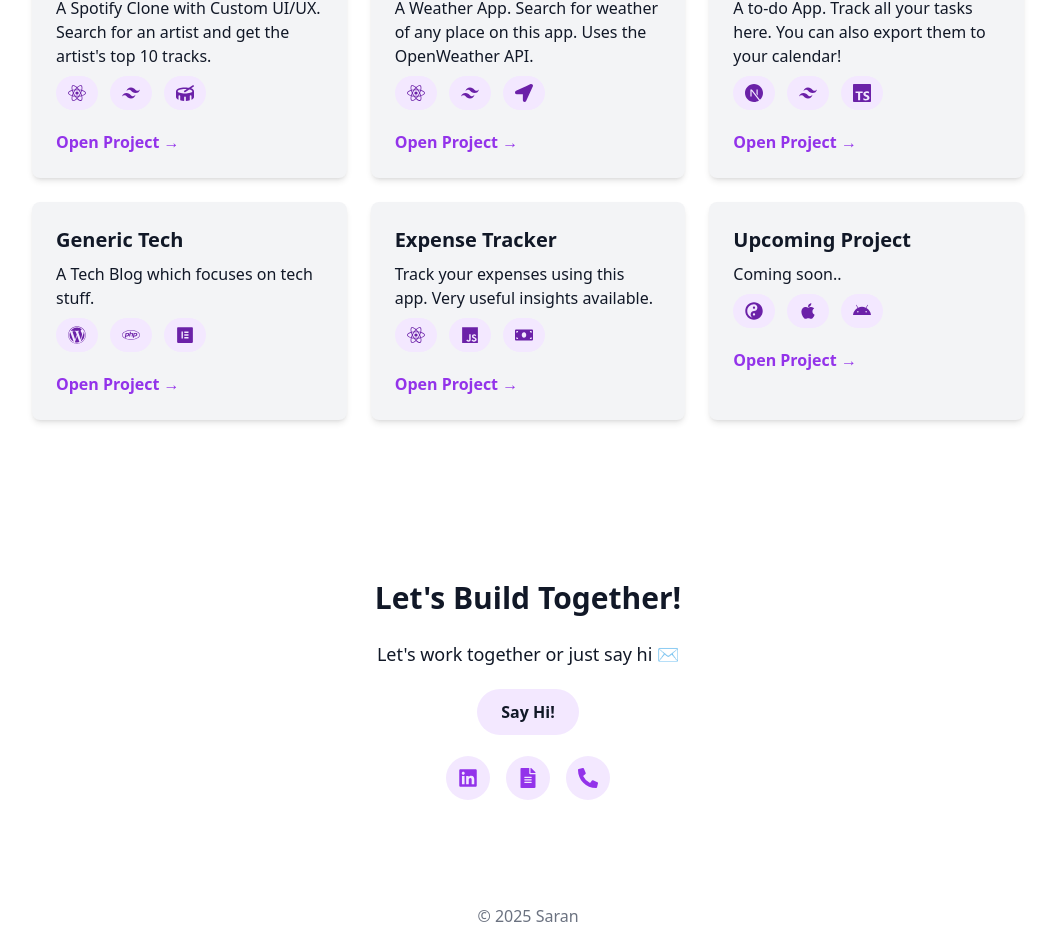
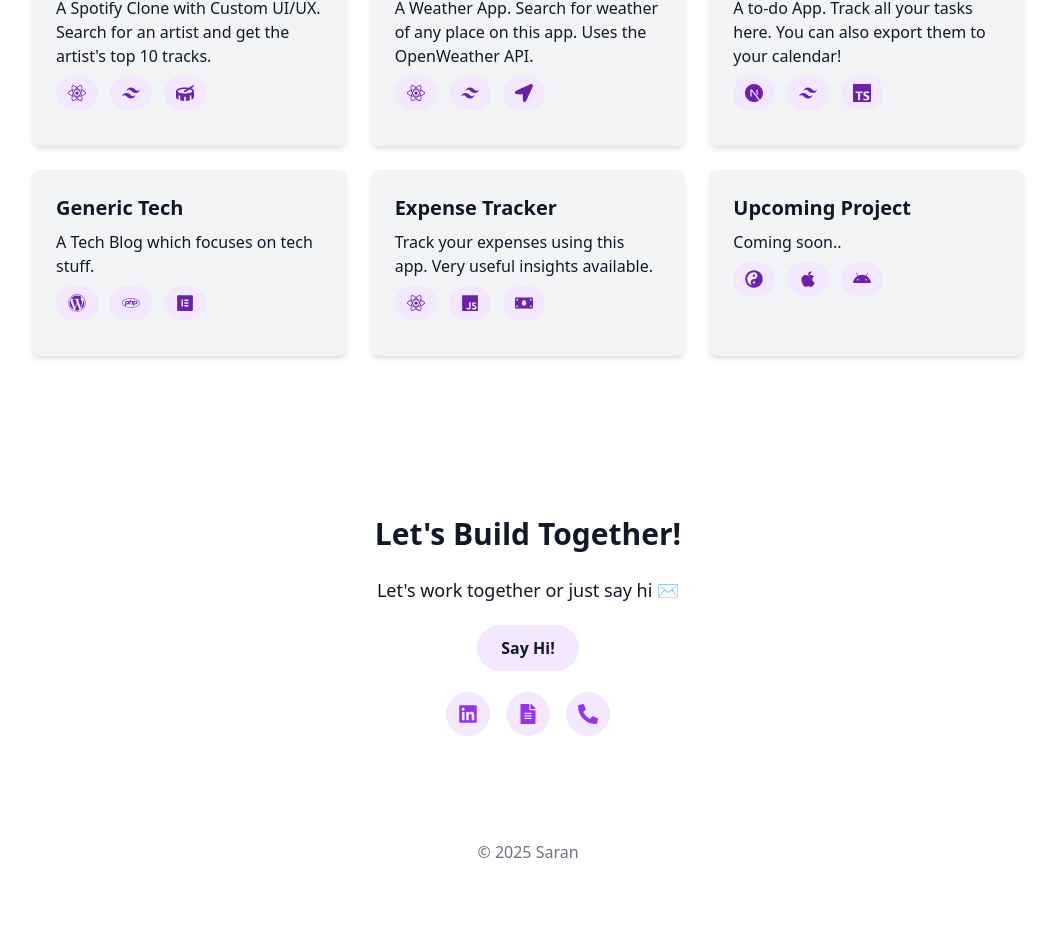
Before and after one commit to raiden597/my-portfolio, a React (Create React App) app: page / in a window 1280 px wide. Shown: the part 1120-2047 px from the top of the page, without its empty margins (112-1167 px from the left). After the commit the page ends 2008 px from the top, so only its background shows below. Built offline with nearby package versions, Linux system fonts and the light colour scheme.

Commit message:
updated the project section

```diff
--- a/package.json
+++ b/package.json
@@ -3,6 +3,7 @@
   "version": "0.1.0",
   "private": true,
   "dependencies": {
+    "@microlink/react": "^5.5.23",
     "@testing-library/dom": "^10.4.0",
     "@testing-library/jest-dom": "^6.6.3",
     "@testing-library/react": "^16.3.0",
--- a/src/App.js
+++ b/src/App.js
@@ -1,8 +1,9 @@
-import React, { useState, useEffect } from 'react';
-import { motion } from 'framer-motion';
+import React, { useState, useEffect, useRef } from 'react';
+import { motion, AnimatePresence } from 'framer-motion';
 import { FaSun, FaMoon, FaArrowUp, FaPhp, FaElementor, FaYinYang, FaApple, FaAndroid, FaLocationArrow, FaDrum, FaLinkedin, FaFileAlt, FaPhoneAlt, FaJs, FaMoneyBill } from 'react-icons/fa';
 import { FaReact, FaWordpress } from 'react-icons/fa';
 import { SiTailwindcss, SiNextdotjs, SiTypescript } from 'react-icons/si';
+import Microlink from '@microlink/react';
 
 function App() {
   const [isDarkMode, setIsDarkMode] = useState(() => {
@@ -251,9 +252,24 @@ function App() {
   );
 }
 
+
 function ProjectCard({ title, description, link, techStack = [] }) {
+  const [showPreview, setShowPreview] = useState(false);
+  const hoverTimeout = useRef(null);
+
+  const handleMouseEnter = () => {
+    hoverTimeout.current = setTimeout(() => setShowPreview(true), 200);
+  };
+
+  const handleMouseLeave = () => {
+    clearTimeout(hoverTimeout.current);
+    setShowPreview(false);
+  };
+
   return (
     <motion.div
+      onMouseEnter={handleMouseEnter}
+      onMouseLeave={handleMouseLeave}
       whileHover={{ scale: 1.05, y: -5 }}
       whileTap={{ scale: 0.97 }}
       transition={{ type: 'spring', stiffness: 200, damping: 15 }}
@@ -274,18 +290,34 @@ function ProjectCard({ title, description, link, techStack = [] }) {
         ))}
       </div>
 
-      <a
-        href={link}
-        className="text-purple-600 dark:text-purple-400 font-semibold inline-block mt-2 hover:underline"
-        target="_blank"
-        rel="noopener noreferrer"
-      >
-        Open Project →
-      </a>
+      {/* AnimatePresence ensures smooth entry/exit */}
+      <AnimatePresence>
+        {showPreview && (
+          <motion.div
+            initial={{ opacity: 0, y: 8 }}
+            animate={{ opacity: 1, y: 0 }}
+            exit={{ opacity: 0, y: 8 }}
+            transition={{ duration: 0.3 }}
+            key="microlink"
+          >
+            <Microlink
+              url={link}
+              size="small"
+              theme={
+                typeof window !== 'undefined' &&
+                document.documentElement.classList.contains('dark')
+                  ? 'dark'
+                  : 'light'
+              }
+              style={{ borderRadius: '10px', marginTop: '12px' }}
+              sandbox
+            />
+          </motion.div>
+        )}
+      </AnimatePresence>
     </motion.div>
   );
 }
 
 
-
 export default App;
```
Also changed, not shown: 1 other file (tests, documents, lock files or other folders).
